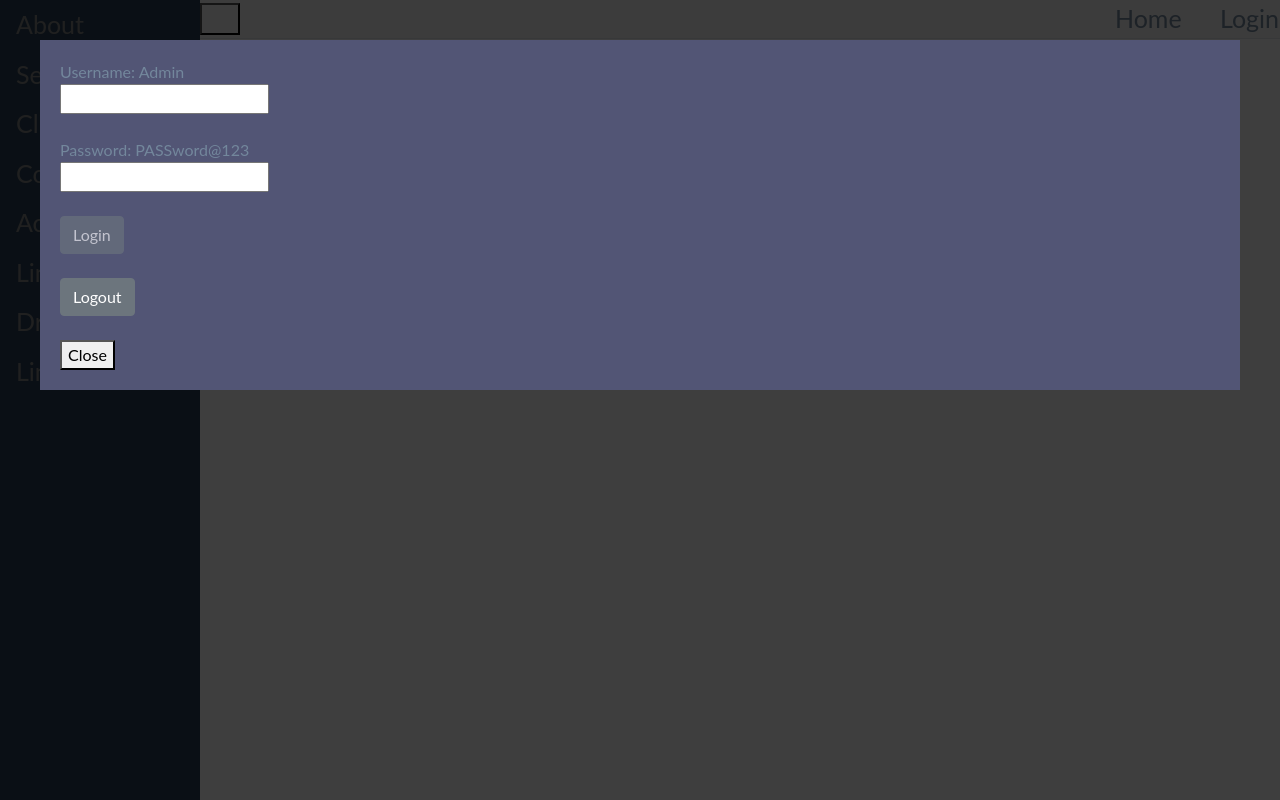
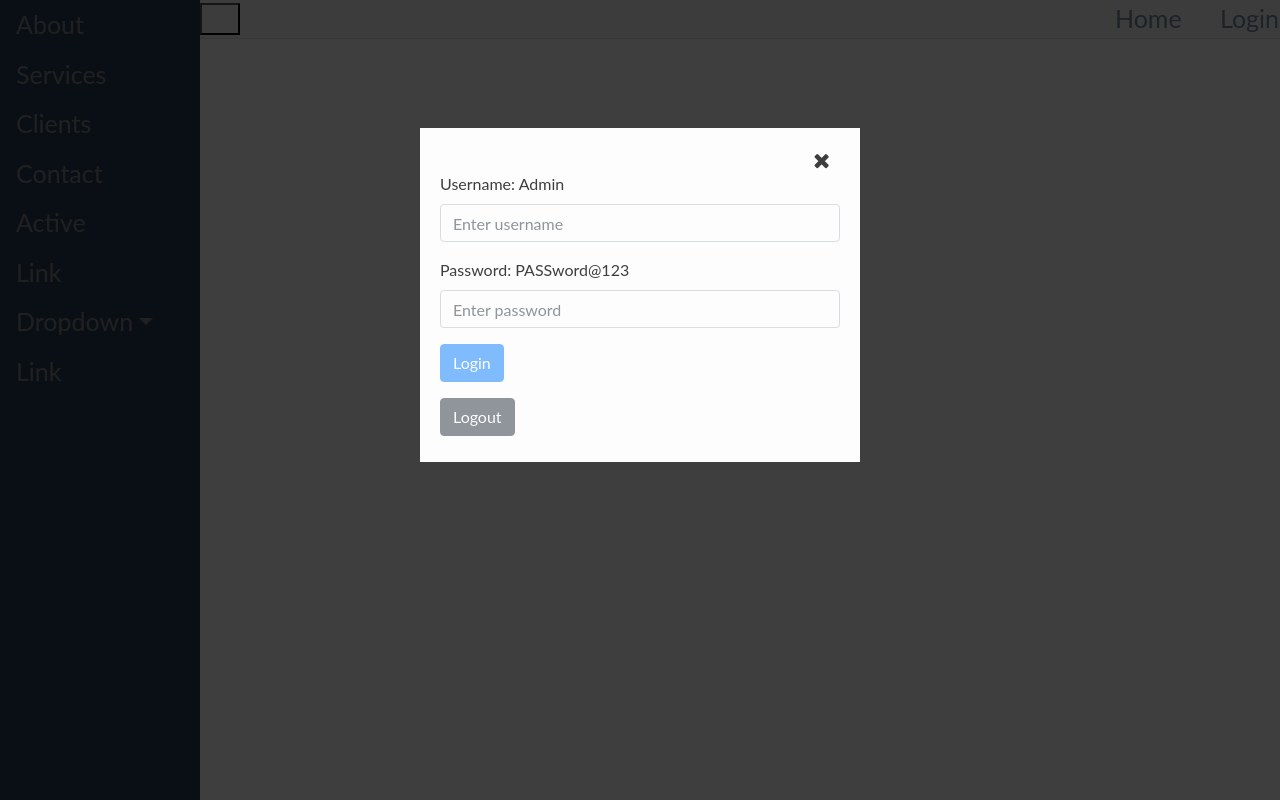
Before and after one commit to BiserB/NameGeneratorFrontend, an Angular app: page /login in a window 1280 px wide. Built offline with nearby package versions, Linux system fonts and the light colour scheme; no server answers.

Commit message:
Style login form

```diff
--- a/src/app/login/login.component.css
+++ b/src/app/login/login.component.css
@@ -1,50 +1,28 @@
 
-modal{
-    display: block;
-  }
 
-  modal .modal {
-    display: block;
-    /* modal container fixed across whole screen */
+  #login-modal{
     position: fixed;
     top: 0;
     right: 0;
     bottom: 0;
     left: 0;
-
-    /* z-index must be higher than .modal-background */
-    z-index: 1000;
-
-    /* enables scrolling for tall modals */
+    z-index: 9999;
     overflow: auto;
+    background-color: #000;
+    opacity: 0.75;
   }
 
-  modal .modal .modal-body {
-    padding: 20px;
-    background: rgb(82, 85, 117);
-
-    /* margin exposes part of the modal background */
-    margin: 40px;
+  #login-modal-content{
+    position: relative;
+    background-color: #FFFFFF;
+    width: 95% !important;
+    max-width: 440px;
+    margin: 10% auto;
+    color: #000;
+    padding: 20px 20px 10px 20px;
   }
 
-  body modal.modal-open {
-    /* body overflow is hidden to hide main scrollbar when modal window is open */
-    overflow: hidden;
+  #login-modal-content a{
+    padding: 10px 10px 10px 20px;
+    cursor: pointer;
   }
-
-  modal .modal-background {
-    /* modal background fixed across whole screen */
-    display: block;
-    position: fixed;
-    top: 0;
-    right: 0;
-    bottom: 0;
-    left: 0;
-
-    /* semi-transparent black  */
-    background-color: #000;
-    opacity: 0.75;
-
-    /* z-index must be below .modal and above everything else  */
-    z-index: 900;
-  }
--- a/src/app/login/login.component.html
+++ b/src/app/login/login.component.html
@@ -1,33 +1,34 @@
+<div id="login-modal">
 
-<modal id="login-modal">
+  <div id="login-modal-content">
 
-  <div class="modal">
+    <div class="text-right">
+      <a (click)="onNavigate()">
+        <i class="fa fa-lg fa-times" aria-hidden="true"></i>
+      </a>
+    </div>
 
-      <div class="modal-body">
+    <form #f="ngForm" (ngSubmit)="onLogin()">
 
-            <form #f="ngForm" (ngSubmit)="onLogin()">
-              Username: Admin<br>
-              <input type="text" name="username" [(ngModel)]="loginModel.username" required>
-              <br>
-              <br>
-              Password: PASSword@123<br>
-              <input type="text" name="password" [(ngModel)]="loginModel.password" required>
-              <br><br>
-              <input class="btn btn-secondary" type="submit" [disabled]="!f.valid" value="Login">
-            </form>
-            <br>
-            <button class="btn btn-secondary" (click)="onLogout()">Logout</button>
-            <br>
-            <br>
+      <div class="form-group">
+        <label for="username">Username: Admin</label>
+        <input id="username" name="username" type="text" [(ngModel)]="loginModel.username" class="form-control"
+          placeholder="Enter username" required>
+      </div>
+      <div class="form-group">
+        <label for="password">Password: PASSword@123</label>
+        <input id="password" name="password" type="password" [(ngModel)]="loginModel.password" class="form-control"
+          placeholder="Enter password" required>
+      </div>
+      <div class="form-group">
+        <button type="submit" class="btn btn-primary" [disabled]="!f.valid">Login</button>
+      </div>
+      <div class="form-group">
+        <button class="btn btn-secondary" (click)="onLogout()">Logout</button>
+      </div>
 
-            <button (click)="onNavigate()" class="ml-auto">Close</button>
-
-        </div>
+    </form>
 
   </div>
 
-      <a (click)="onNavigate()" class="modal-background">
-
-      </a>
-
-</modal>
+</div>
```
